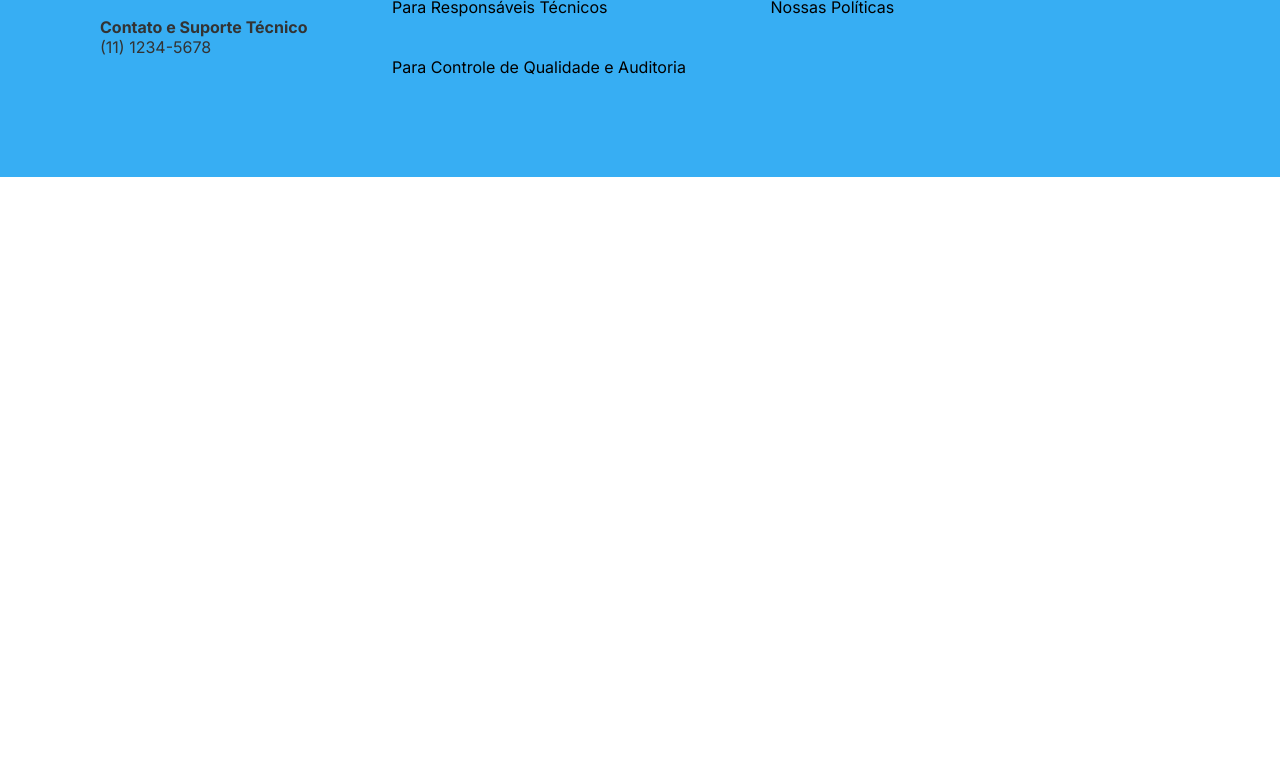
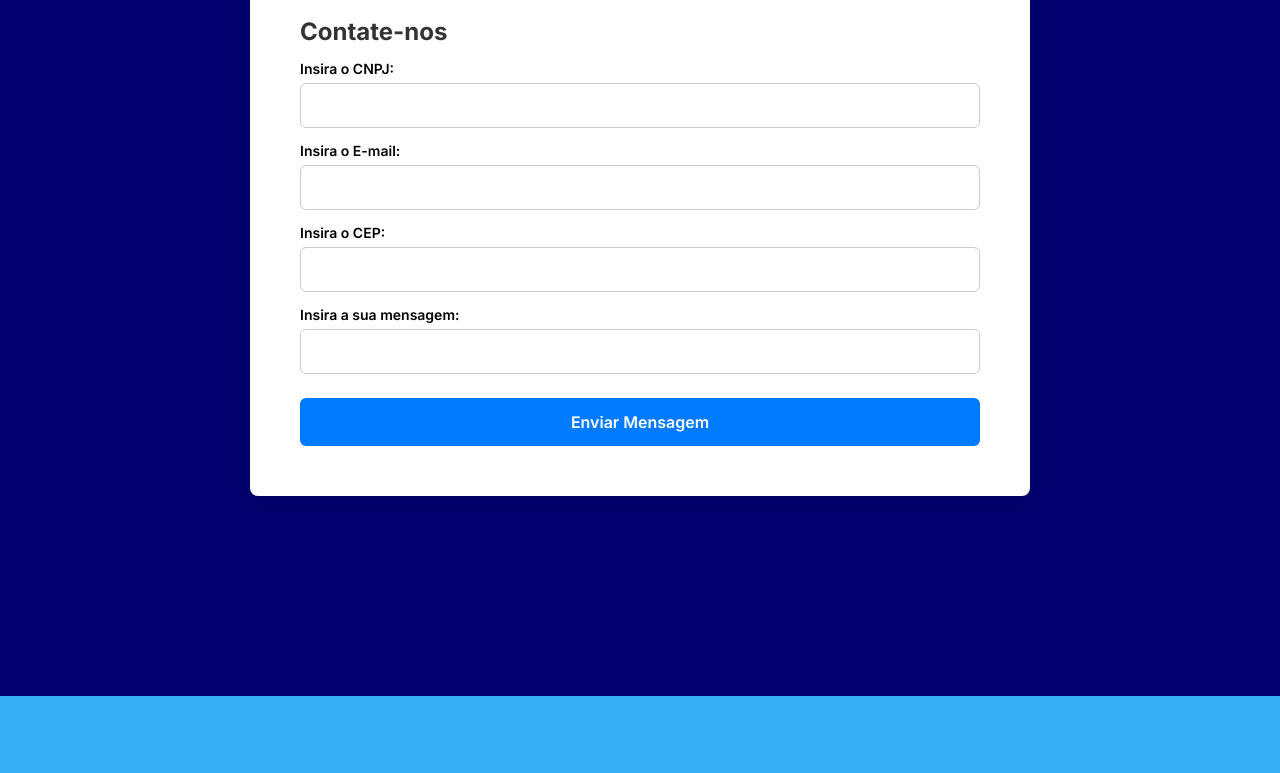
Before and after one commit to luiz-hayashi/projetoPI-sprint2-VaxControl, a plain HTML site: page Algoritmos/Site VaxControl/index.html in a window 1280 px wide. Shown: the part 3676-4449 px from the top of the page. Before the commit the page ends 3853 px from the top, so only its background shows below. Drawn offline with Linux system fonts and the light colour scheme.

Commit message:
feat: adicinado a sessão de contate-nos

```diff
--- a/Algoritmos/Site VaxControl/index.html
+++ b/Algoritmos/Site VaxControl/index.html
@@ -29,7 +29,8 @@
                 </span>
                 <!-- <button class="botao-topbar">Cadastre-se</button> -->
                 <span class="alinhar-botao-navbar">
-                    <button class="botao-topbar" onclick="window.location.href='Cadastro/cadastro.html'">Cadastrar</button>
+                    <button class="botao-topbar"
+                        onclick="window.location.href='Cadastro/cadastro.html'">Cadastrar</button>
                     <button class="botao-topbar" onclick="window.location.href='Login/login.html'">Entrar</button>
                 </span>
             </div>
@@ -49,7 +50,8 @@
                 <p class="texto-home">Solução automatizada com alertas em tempo real para garantir a estabilidade
                     térmica e a
                     eficácia imunológica da sua cadeia de frio.</p>
-                <button class="botao-home" onclick="window.location.href='sobre.html'">VER SOLUÇÃO DE MONITORAMENTO</button>
+                <button class="botao-home" onclick="window.location.href='sobre.html'">VER SOLUÇÃO DE
+                    MONITORAMENTO</button>
             </div>
         </section>
 
@@ -183,6 +185,24 @@
                 </div>
             </div>
         </section>
+        <section class="fundo-info">
+            <div class="container_info">
+                <h1>Contate-nos</h1>
+                <label class="info-titulo" for="ipt_cnpj">Insira o CNPJ:</label>
+                <input class="info" type="text" id="ipt_cnpj">
+
+                <label class="info-titulo" for="ipt_email">Insira o E-mail:</label>
+                <input class="info" type="email" id="ipt_email">
+
+                <label class="info-titulo" for="ipt_cep">Insira o CEP:</label>
+                <input class="info" type="text" id="ipt_cep">
+
+                <label class="info-titulo" for="ipt_msg">Insira a sua mensagem:</label>
+                <input class="info-msg" type="text" id="ipt_msg">
+
+                <button class="btn-enviar" type="button">Enviar Mensagem</button>
+            </div>
+        </section>
     </main>
 
 
--- a/Algoritmos/Site VaxControl/style.css
+++ b/Algoritmos/Site VaxControl/style.css
@@ -301,3 +301,78 @@ li {
     margin-left: 7px;
     width: 100px;
 }
+
+
+
+/* FALE CONOSCO  */
+.fundo-info {
+    display: flex;
+    justify-content: center;
+    align-items: center;
+    background-color: #02006e;
+    margin-top: 10px;
+    padding: 200px 50px;
+}
+
+.container_info {
+    display: flex;
+    flex-direction: column;
+    background-color: white;
+    padding: 50px;
+    border-radius: 8px;
+    width: 80%;
+    margin: 0px 200px;
+    box-shadow: 0 4px 15px rgba(0, 0, 0, 0.1);
+}
+
+.info-titulo {
+    font-size: 14px;
+    font-weight: 600;
+    color: #000000;
+    margin-bottom: 6px;
+    margin-top: 14px;
+}
+
+
+.info {
+    width: 100%;
+    padding: 12px;
+    border: 1px solid #ccc;
+    border-radius: 6px;
+    font-size: 15px;
+    color: #000000;
+    background-color: white;
+}
+
+
+.info-msg {
+    width: 100%;
+    padding: 12px;
+    border: 1px solid #ccc;
+    border-radius: 6px;
+    font-size: 15px;
+    color: #000000;
+    background-color: white;
+}
+
+.info:focus, .info-msg:focus {
+    border-color: #007bff;
+    box-shadow: 0 0 0 3px rgba(0, 123, 255, 0.25);
+}
+
+.btn-enviar {
+    background-color: #007bff;
+    color: white;
+    border-radius: 6px;
+    padding: 14px 20px;
+    font-size: 16px;
+    font-weight: 600;
+    cursor: pointer;
+    margin-top: 24px;
+    width: 100%;
+}
+
+
+.btn-enviar:hover {
+    background-color: #04034d;
+}
```
